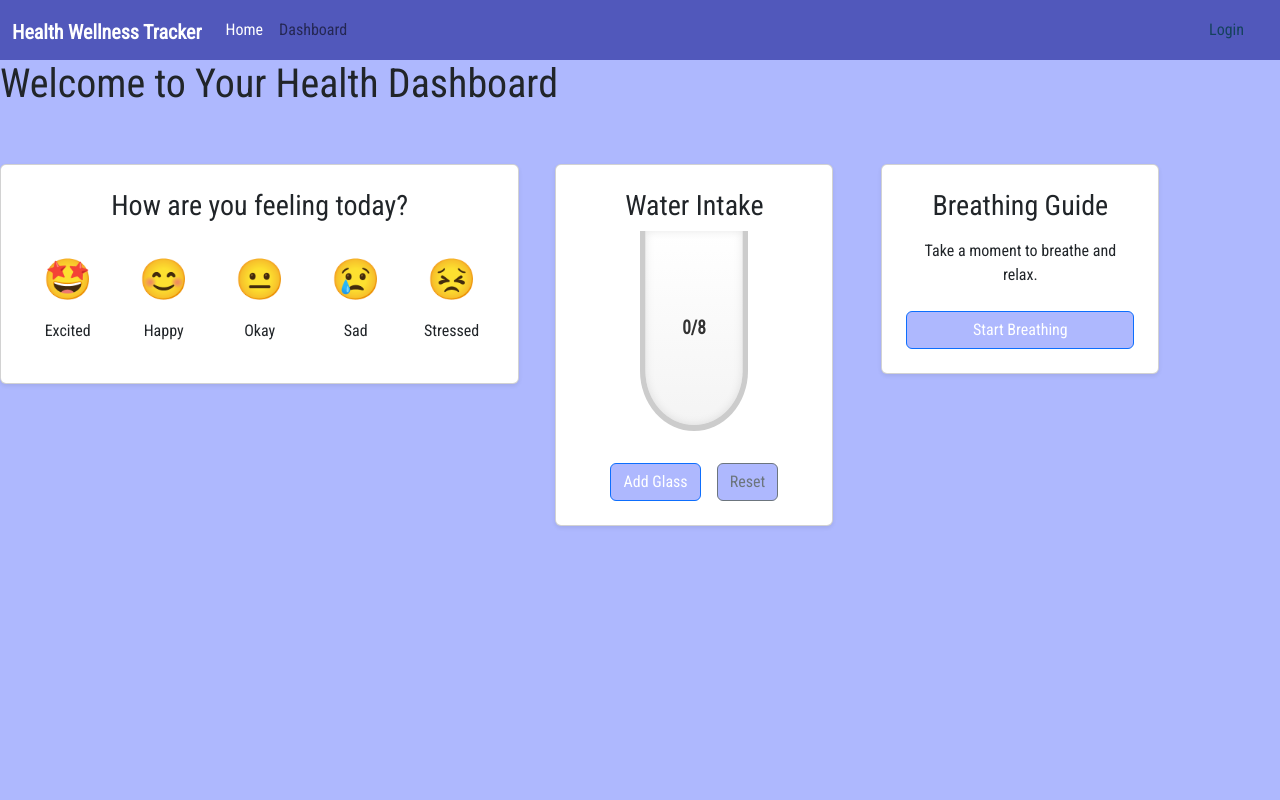
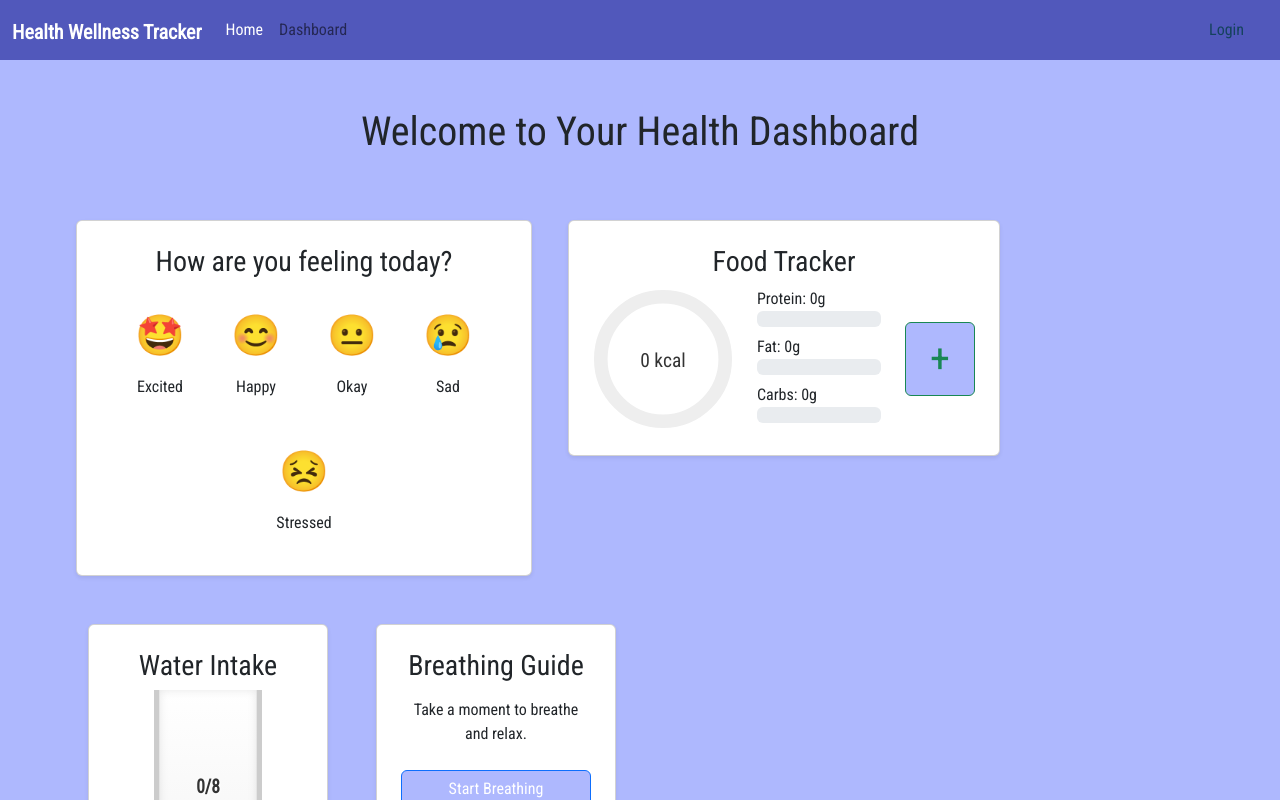
Before and after one commit to Huy3301/Health_Wellness_Tracker, a React (Create React App) app in the folder frontend/: page / in a window 1280 px wide. Shown: the top 800 px of the page. Built offline with nearby package versions, Linux system fonts and the light colour scheme.

Commit message:
Add FoodTracker

```diff
--- /dev/null
+++ b/frontend/src/components/FoodTracker.css
@@ -0,0 +1,51 @@
+.donut-chart-wrapper {
+    width: 140px;
+    height: 140px;
+}
+
+.donut-chart {
+    width: 100%;
+    height: 100%;
+    transform: rotate(-90deg);
+}
+
+.circle-bg {
+    fill: none;
+    stroke: #eee;
+    stroke-width: 3.5px;
+}
+
+.circle-protein {
+    fill: none;
+    stroke: #dc3545;
+    stroke-width: 3.5px;
+    stroke-dashoffset: 0;
+    stroke-linecap: round;
+}
+
+.circle-fat {
+    fill: none;
+    stroke: #ffc107;
+    stroke-width: 3.5px;
+    stroke-dashoffset: 0;
+    stroke-linecap: round;
+}
+
+.circle-carb {
+    fill: none;
+    stroke: #0d6efd;
+    stroke-width: 3.5px;
+    stroke-dashoffset: 0;
+    stroke-linecap: round;
+}
+
+
+.calorie-text {
+    fill: #333;
+    font-size: 5px;
+    transform: rotate(90deg);
+}
+
+.modal-backdrop {
+    display: none;
+}
--- /dev/null
+++ b/frontend/src/components/FoodTracker.js
@@ -0,0 +1,145 @@
+import { useState } from 'react';
+import './FoodTracker.css';
+
+export default function FoodTracker() {
+    const [calories, setCalories] = useState(0);
+    const [protein, setProtein] = useState(0);
+    const [fat, setFat] = useState(0);
+    const [carbs, setCarbs] = useState(0);
+    const [macros, setMacros] = useState(0);
+    const [showModal, setShowModal] = useState(false);
+
+    const calorieGoal = 2000;
+    const proteinGoal = 100;
+    const fatGoal = 70;
+    const carbsGoal = 250;
+
+    const handleAdd = (c, p, f, ca) => {
+        setCalories(prev => prev + c);
+        setProtein(prev => prev + p);
+        setFat(prev => prev + f);
+        setCarbs(prev => prev + ca);
+        setMacros(prev => prev + c + p + f);
+        setShowModal(false);
+    };
+
+    // Macro ratios based on total macro input
+    const totalMacros = protein + fat + carbs;
+    const fillRatio = Math.min(calories / calorieGoal, 1);
+
+    const proteinPercent = totalMacros > 0 ? fillRatio * (protein / totalMacros) * 100 : 0;
+    const fatPercent = totalMacros > 0 ? fillRatio * (fat / totalMacros) * 100 : 0;
+    const carbPercent = totalMacros > 0 ? fillRatio * (carbs / totalMacros) * 100 : 0;
+
+    return (
+        <div className="container mt-5">
+            <div className="card p-4 shadow-sm">
+                <h3 className="text-center">Food Tracker</h3>
+                <div className="d-flex justify-content-between align-items-center flex-wrap gap-4">
+
+                    {/* Calorie Circle */}
+                    <div className="donut-chart-wrapper">
+                        <svg viewBox="0 0 36 36" className="donut-chart">
+                            <circle className="circle-bg" cx="18" cy="18" r="16" />
+                            {/* Macro Ring Stack */}
+                            {totalMacros > 0 && (
+                                <>
+                                    {/* Carbs at bottom */}
+                                    <circle
+                                        className="circle-carb"
+                                        cx="18"
+                                        cy="18"
+                                        r="16"
+                                        strokeDasharray={`${carbPercent} ${100 - carbPercent}`}
+                                        strokeDashoffset="0"
+                                    />
+                                    {/* Fat in middle */}
+                                    <circle
+                                        className="circle-fat"
+                                        cx="18"
+                                        cy="18"
+                                        r="16"
+                                        strokeDasharray={`${fatPercent} ${100 - fatPercent}`}
+                                        strokeDashoffset={`-${carbPercent}`}
+                                    />
+                                    {/* Protein on top */}
+                                    <circle
+                                        className="circle-protein"
+                                        cx="18"
+                                        cy="18"
+                                        r="16"
+                                        strokeDasharray={`${proteinPercent} ${100 - proteinPercent}`}
+                                        strokeDashoffset={`-${carbPercent + fatPercent}`}
+                                    />
+                                </>
+                            )}
+                            <text x="18" y="-16" className="calorie-text" textAnchor="middle">
+                                {calories} kcal
+                            </text>
+                        </svg>
+                    </div>
+
+                    {/* Macro Bars */}
+                    <div className="flex-grow-1">
+                        <div className="mb-2">
+                            <label>Protein: {protein}g</label>
+                            <div className="progress"><div className="progress-bar bg-danger" style={{ width: `${(protein / proteinGoal) * 100}%` }} /></div>
+                        </div>
+                        <div className="mb-2">
+                            <label>Fat: {fat}g</label>
+                            <div className="progress"><div className="progress-bar bg-warning" style={{ width: `${(fat / fatGoal) * 100}%` }} /></div>
+                        </div>
+                        <div className="mb-2">
+                            <label>Carbs: {carbs}g</label>
+                            <div className="progress"><div className="progress-bar bg-primary" style={{ width: `${(carbs / carbsGoal) * 100}%` }} /></div>
+                        </div>
+                    </div>
+
+                    {/* Add Food Button */}
+                    <div>
+                        <button className="btn btn-outline-success fs-1 px-4" onClick={() => setShowModal(true)}>+</button>
+                    </div>
+                </div>
+            </div>
+
+            {/* Modal for Manual Food Entry */}
+            {showModal && (
+                <div className="modal fade show d-block" tabIndex="-1">
+                    <div className="modal-dialog modal-dialog-centered">
+                        <div className="modal-content">
+                            <div className="modal-header">
+                                <h5 className="modal-title">Add Food</h5>
+                                <button type="button" className="btn-close" onClick={() => setShowModal(false)}></button>
+                            </div>
+                            <div className="modal-body">
+                                <label>Calories (kcal)</label>
+                                <input id="add-calories" type="number" className="form-control mb-2" />
+                                <label>Protein (g)</label>
+                                <input id="add-protein" type="number" className="form-control mb-2" />
+                                <label>Fat (g)</label>
+                                <input id="add-fat" type="number" className="form-control mb-2" />
+                                <label>Carbs (g)</label>
+                                <input id="add-carbs" type="number" className="form-control mb-2" />
+                            </div>
+                            <div className="modal-footer">
+                                <button
+                                    className="btn btn-primary"
+                                    onClick={() => {
+                                        const cals = parseInt(document.getElementById('add-calories').value) || 0;
+                                        const p = parseInt(document.getElementById('add-protein').value) || 0;
+                                        const f = parseInt(document.getElementById('add-fat').value) || 0;
+                                        const ca = parseInt(document.getElementById('add-carbs').value) || 0;
+                                        handleAdd(cals, p, f, ca);
+                                    }}
+                                >
+                                    Add
+                                </button>
+                                <button className="btn btn-secondary" onClick={() => setShowModal(false)}>Cancel</button>
+                            </div>
+                        </div>
+                    </div>
+                </div>
+            )}
+        </div>
+    );
+}
--- a/frontend/src/views/Dashboard.js
+++ b/frontend/src/views/Dashboard.js
@@ -1,14 +1,18 @@
 import MoodTracker from '../components/MoodTracker';
 import WaterIntakeTracker from '../components/WaterIntakeTracker';
 import BreathingGuide from '../components/BreathingGuide';
+import FoodTracker from '../components/FoodTracker';
 
 export default function Dashboard() {
     return (
-        <div>
-            <h1>Welcome to Your Health Dashboard</h1>
-            <div className="row">
+        <div className="m-5">
+            <h1 className="text-center m-3">Welcome to Your Health Dashboard</h1>
+            <div className="row m-3">
                 <div className="col-5">
                     <MoodTracker />
+                </div>
+                <div className="col-5">
+                    <FoodTracker />
                 </div>
                 <div className="col-3">
                     <WaterIntakeTracker />
```
